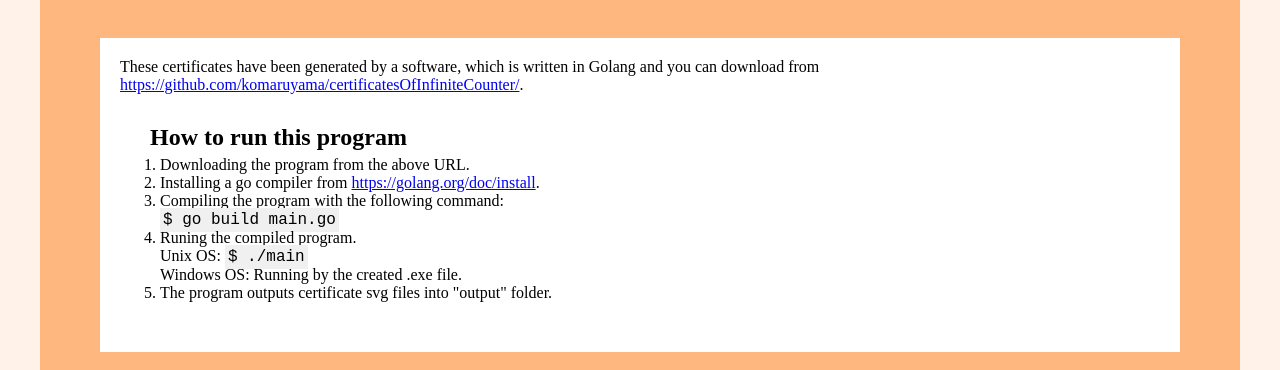
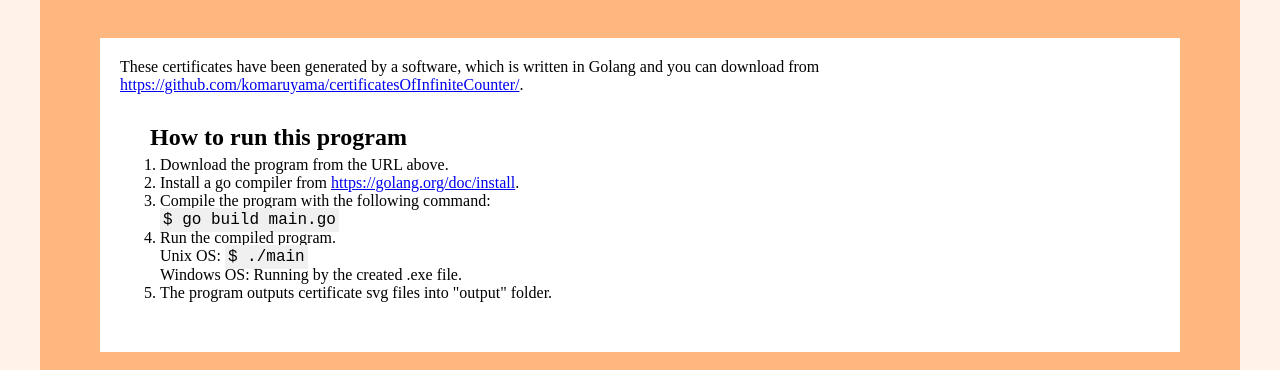
Before and after one commit to komaruyama/oritatami-infinit-counter, a plain HTML site: page index.html in a window 1280 px wide. Shown: the top 370 px of the page. Drawn offline with Linux system fonts and the light colour scheme.

Commit message:
repaired (how to run)

```diff
--- a/index.html
+++ b/index.html
@@ -16,10 +16,10 @@
       <div class="howto">
         <h1>How to run this program</h1>
         <ol>
-          <li>Downloading the program from the above URL.</li>
-          <li>Installing a go compiler from <a href="https://golang.org/doc/install">https://golang.org/doc/install</a>.</li>
-          <li>Compiling the program with the following command:  <p><code class='codep'>$ go build main.go</code></p></li>
-          <li>Runing the compiled program. <br> <p>Unix OS: <code class='codep'>$ ./main</code></p> <p>Windows OS: Running by the created .exe file.</p></li>
+          <li>Download the program from the URL above.</li>
+          <li>Install a go compiler from <a href="https://golang.org/doc/install">https://golang.org/doc/install</a>.</li>
+          <li>Compile the program with the following command:  <p><code class='codep'>$ go build main.go</code></p></li>
+          <li>Run the compiled program. <br> <p>Unix OS: <code class='codep'>$ ./main</code></p> <p>Windows OS: Running by the created .exe file.</p></li>
           <li>The program outputs certificate svg files into "output" folder.</li>
         </ol>
       </div>
```
